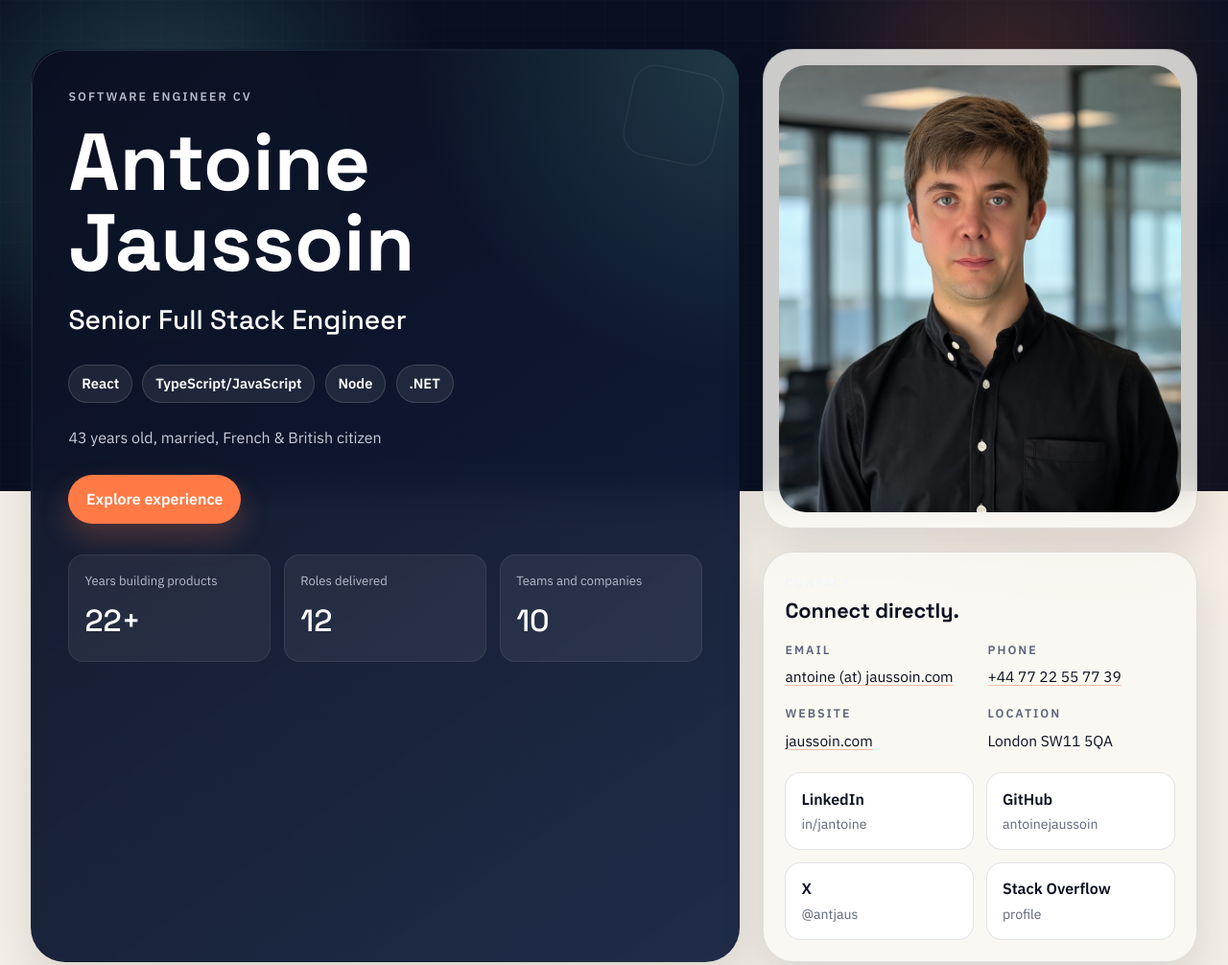
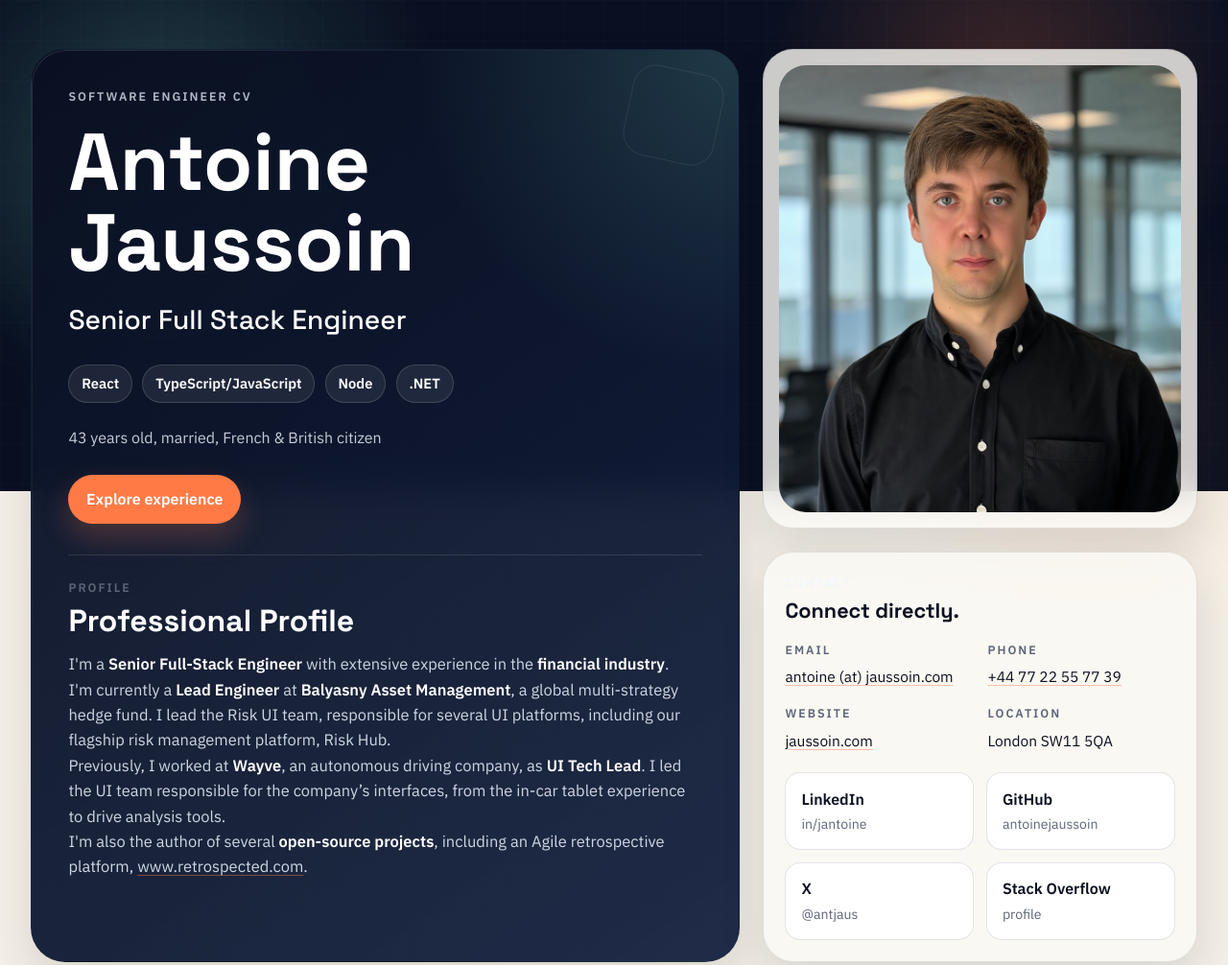
Before and after one commit to antoinejaussoin/cv, an Astro site: page / in a window 1280 px wide. Shown: the top 1006 px of the page at 96% size. Built offline with nearby package versions, Linux system fonts and the light colour scheme; Astro itself is replaced by a stand-in of ours.

Commit message:
Moving professional profile up

```diff
--- a/src/css/app.css
+++ b/src/css/app.css
@@ -286,6 +286,30 @@ select {
   margin-top: 1.6rem;
 }
 
+.hero__profile {
+  margin-top: 2rem;
+  padding-top: 1.5rem;
+  border-top: 1px solid rgba(255, 255, 255, 0.12);
+}
+
+.hero__profile .section-heading {
+  margin-bottom: 1rem;
+}
+
+.hero__profile .section-heading h2 {
+  color: #ffffff;
+}
+
+.hero__profile .profile-card,
+.hero__profile .rich-text {
+  max-width: 42rem;
+  color: rgba(238, 244, 255, 0.86);
+}
+
+.hero__profile .rich-text strong {
+  color: #ffffff;
+}
+
 .button {
   display: inline-flex;
   align-items: center;
@@ -316,33 +340,6 @@ select {
   border-color: rgba(255, 255, 255, 0.16);
   background: rgba(255, 255, 255, 0.08);
   color: #ffffff;
-}
-
-.hero__stats {
-  display: grid;
-  grid-template-columns: repeat(3, minmax(0, 1fr));
-  gap: 0.9rem;
-  margin: 2rem 0 0;
-}
-
-.hero__stats div {
-  padding: 1rem;
-  border-radius: var(--radius-md);
-  background: rgba(255, 255, 255, 0.06);
-  border: 1px solid rgba(255, 255, 255, 0.08);
-}
-
-.hero__stats dt {
-  margin: 0;
-  color: rgba(238, 244, 255, 0.72);
-  font-size: 0.82rem;
-}
-
-.hero__stats dd {
-  margin: 0.35rem 0 0;
-  color: #ffffff;
-  font-family: var(--font-display);
-  font-size: clamp(1.4rem, 3vw, 2rem);
 }
 
 .hero__aside {
@@ -742,7 +739,6 @@ select {
 }
 
 @media (max-width: 979px) {
-  .hero__stats,
   .contact-card__grid,
   .social-grid {
     grid-template-columns: repeat(2, minmax(0, 1fr));
@@ -764,7 +760,6 @@ select {
     border-radius: var(--radius-lg);
   }
 
-  .hero__stats,
   .contact-card__grid,
   .social-grid {
     grid-template-columns: 1fr;
--- a/src/css/print.css
+++ b/src/css/print.css
@@ -45,7 +45,6 @@
 
   .noprint,
   .hero__actions,
-  .hero__stats,
   .portrait-card,
   .page-footer {
     display: none !important;
@@ -135,6 +134,12 @@
     margin-top: 0.18cm;
     max-width: none;
     font-size: 9pt;
+  }
+
+  .hero__profile {
+    margin-top: 0.22cm;
+    padding-top: 0.16cm;
+    border-top: 1px solid var(--color-line);
   }
 
   .hero__stack {
--- a/src/pages/index.astro
+++ b/src/pages/index.astro
@@ -16,34 +16,11 @@ const sortedWork = [...cv.work].sort((left, right) =>
 const sortedEducation = [...cv.education].sort((left, right) =>
   right.date.localeCompare(left.date),
 );
-const oldestRole = [...cv.work].sort((left, right) =>
-  left.dates.from.localeCompare(right.dates.from),
-)[0];
-const companyCount = new Set(cv.work.map((item) => item.company)).size;
 const coreStack = cv.subtitle
   .split("-")
   .map((item) => item.trim())
   .filter(Boolean);
 const phoneHref = "tel:" + cv.phone.replace(/\s+/g, "");
-
-function getYearsOfExperience(startDate?: string) {
-  if (!startDate) {
-    return 0;
-  }
-
-  const start = new Date(startDate);
-  const now = new Date();
-  let years = now.getFullYear() - start.getFullYear();
-  const beforeAnniversary =
-    now.getMonth() < start.getMonth() ||
-    (now.getMonth() === start.getMonth() && now.getDate() < start.getDate());
-
-  if (beforeAnniversary) {
-    years -= 1;
-  }
-
-  return years;
-}
 
 function formatUrl(url: string) {
   try {
@@ -54,21 +31,6 @@ function formatUrl(url: string) {
 }
 
 const personalSite = formatUrl(cv.website);
-const yearsOfExperience = getYearsOfExperience(oldestRole?.dates.from);
-const stats = [
-  {
-    label: "Years building products",
-    value: `${yearsOfExperience}+`,
-  },
-  {
-    label: "Roles delivered",
-    value: `${cv.work.length}`,
-  },
-  {
-    label: "Teams and companies",
-    value: `${companyCount}`,
-  },
-];
 
 const socialLinks = [
   {
@@ -122,16 +84,13 @@ const socialLinks = [
             </a>
           </div>
 
-          <dl class="hero__stats">
-            {
-              stats.map((stat) => (
-                <div>
-                  <dt>{stat.label}</dt>
-                  <dd>{stat.value}</dd>
-                </div>
-              ))
-            }
-          </dl>
+          <section class="hero__profile" id="profile">
+            <div class="section-heading">
+              <p class="section-heading__eyebrow">Profile</p>
+              <h2>Professional Profile</h2>
+            </div>
+            <Profile profile={cv.profile} />
+          </section>
         </section>
 
         <aside class="hero__aside">
@@ -197,14 +156,6 @@ const socialLinks = [
 
       <div class="content-layout">
         <div class="main-column">
-          <section class="section-card" id="profile">
-            <div class="section-heading">
-              <p class="section-heading__eyebrow">Profile</p>
-              <h2>Professional Profile</h2>
-            </div>
-            <Profile profile={cv.profile} />
-          </section>
-
           <section class="section-card" id="experience">
             <div class="section-heading section-heading--split">
               <div>
```
